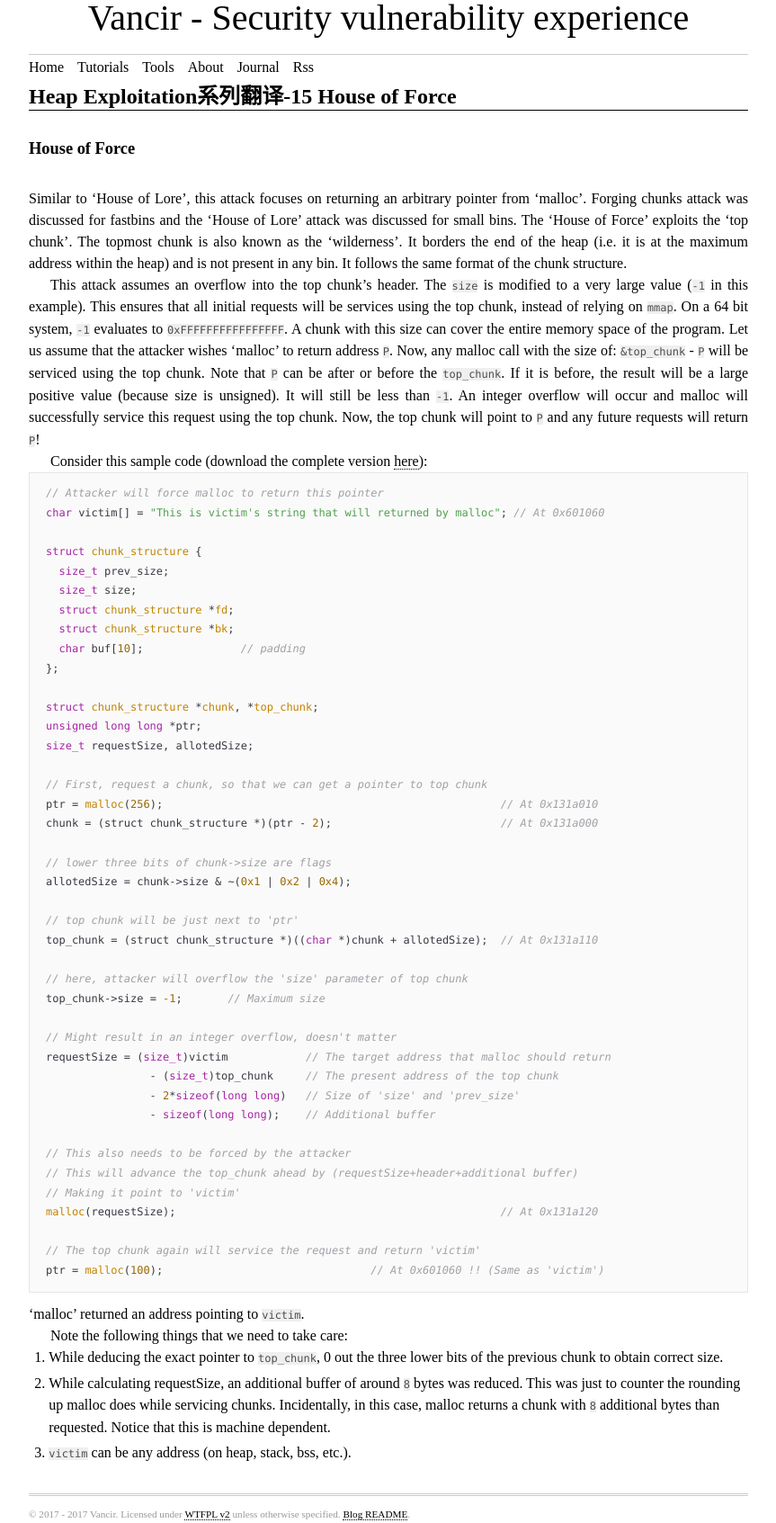
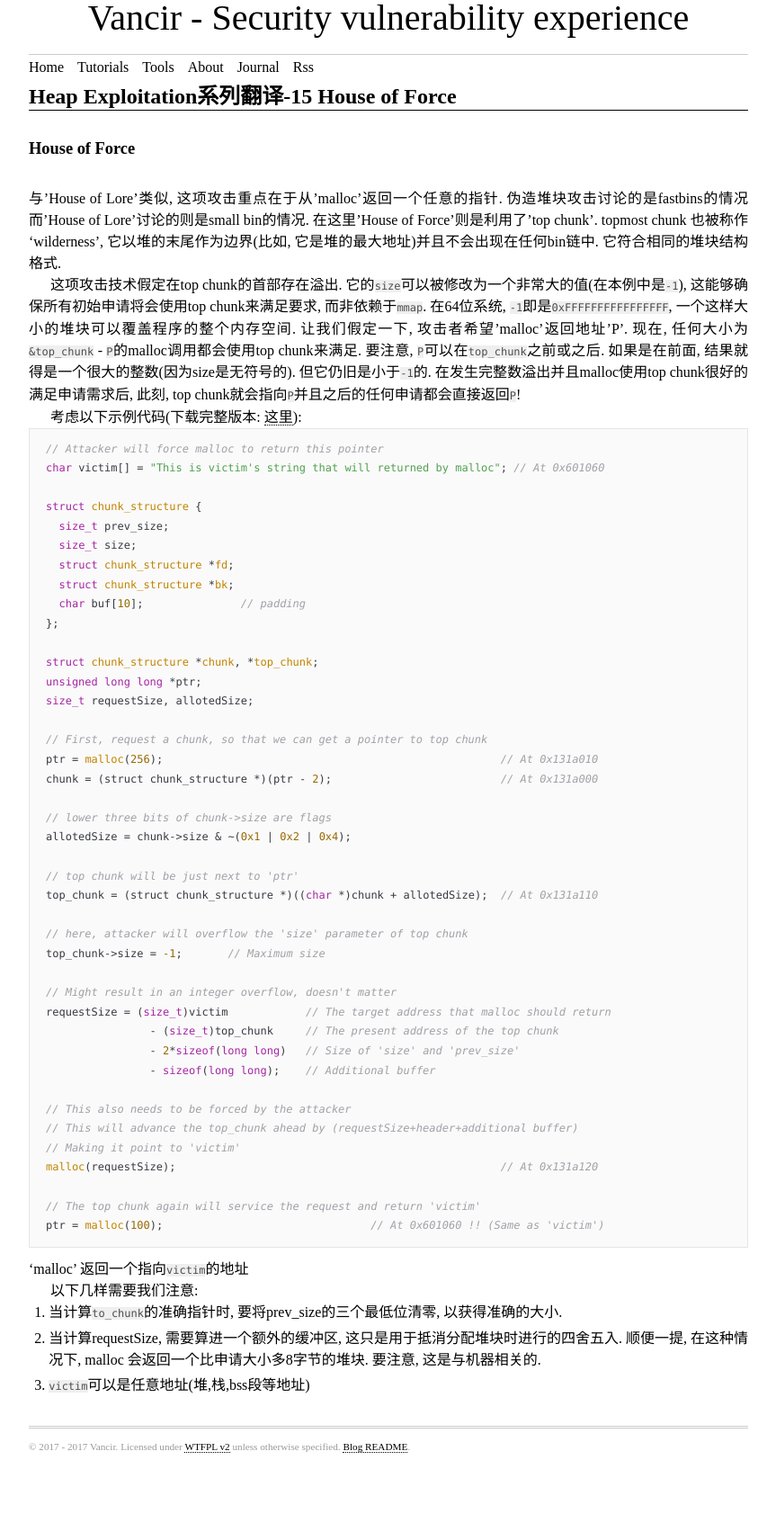
Before and after one commit to Trietptm-on-Coding-Algorithms/vancir.github.io, a Jekyll site: the page built from _posts/2017-08-12-house-of-force.md, in a window 1280 px wide. Shown: the whole page at 90% size, without its empty margins (208-1071 px from the left). Built offline with Jekyll 4.4.1, drawn with Linux system fonts in a browser that asks for light colours; some web fonts are replaced; after the commit the page ends 1618 px from its top, so only the background shows below that.

Commit message:
update house of force

````diff
--- a/_posts/2017-08-12-house-of-force.md
+++ b/_posts/2017-08-12-house-of-force.md
@@ -7,11 +7,11 @@ categories: posts
 ---
 # House of Force
 
-Similar to 'House of Lore', this attack focuses on returning an arbitrary pointer from 'malloc'. Forging chunks attack was discussed for fastbins and the 'House of Lore' attack was discussed for small bins. The 'House of Force' exploits the 'top chunk'. The topmost chunk is also known as the 'wilderness'. It borders the end of the heap (i.e. it is at the maximum address within the heap) and is not present in any bin. It follows the same format of the chunk structure.
+与'House of Lore'类似, 这项攻击重点在于从'malloc'返回一个任意的指针. 伪造堆块攻击讨论的是fastbins的情况而'House of Lore'讨论的则是small bin的情况. 在这里'House of Force'则是利用了'top chunk'. topmost chunk 也被称作 'wilderness', 它以堆的末尾作为边界(比如, 它是堆的最大地址)并且不会出现在任何bin链中. 它符合相同的堆块结构格式.
 
-This attack assumes an overflow into the top chunk's header. The `size` is modified to a very large value (`-1` in this example). This ensures that all initial requests will be services using the top chunk, instead of relying on `mmap`. On a 64 bit system, `-1` evaluates to `0xFFFFFFFFFFFFFFFF`. A chunk with this size can cover the entire memory space of the program. Let us assume that the attacker wishes 'malloc' to return address `P`. Now, any malloc call with the size of: `&top_chunk` - `P` will be serviced using the top chunk. Note that `P` can be after or before the `top_chunk`. If it is before, the result will be a large positive value (because size is unsigned). It will still be less than `-1`. An integer overflow will occur and malloc will successfully service this request using the top chunk. Now, the top chunk will point to `P` and any future requests will return `P`!
+这项攻击技术假定在top chunk的首部存在溢出. 它的`size`可以被修改为一个非常大的值(在本例中是`-1`), 这能够确保所有初始申请将会使用top chunk来满足要求, 而非依赖于`mmap`. 在64位系统, `-1`即是`0xFFFFFFFFFFFFFFFF`, 一个这样大小的堆块可以覆盖程序的整个内存空间. 让我们假定一下, 攻击者希望'malloc'返回地址'P'. 现在, 任何大小为`&top_chunk` - `P`的malloc调用都会使用top chunk来满足. 要注意, `P`可以在`top_chunk`之前或之后. 如果是在前面, 结果就得是一个很大的整数(因为size是无符号的). 但它仍旧是小于`-1`的. 在发生完整数溢出并且malloc使用top chunk很好的满足申请需求后, 此刻, top chunk就会指向`P`并且之后的任何申请都会直接返回`P`!
 
-Consider this sample code (download the complete version [here](/files/heap-exploition/files/house_of_force.c)):
+考虑以下示例代码(下载完整版本: [这里](/files/heap-exploition/files/house_of_force.c)):
 
 ```c
 // Attacker will force malloc to return this pointer
@@ -57,10 +57,10 @@ malloc(requestSize);                                                  // At 0x13
 ptr = malloc(100);                                // At 0x601060 !! (Same as 'victim')
 ```
 
-'malloc' returned an address pointing to `victim`.
+'malloc' 返回一个指向`victim`的地址
 
-Note the following things that we need to take care:
+以下几样需要我们注意:
 
-1. While deducing the exact pointer to `top_chunk`, 0 out the three lower bits of the previous chunk to obtain correct size.
-2. While calculating requestSize, an additional buffer of around `8` bytes was reduced. This was just to counter the rounding up malloc does while servicing chunks. Incidentally, in this case, malloc returns a chunk with `8` additional bytes than requested. Notice that this is machine dependent.
-3. `victim` can be any address (on heap, stack, bss, etc.).
+1. 当计算`to_chunk`的准确指针时, 要将prev_size的三个最低位清零, 以获得准确的大小.
+2. 当计算requestSize, 需要算进一个额外的缓冲区, 这只是用于抵消分配堆块时进行的四舍五入. 顺便一提, 在这种情况下, malloc 会返回一个比申请大小多8字节的堆块. 要注意, 这是与机器相关的.
+3. `victim`可以是任意地址(堆,栈,bss段等地址)
````
